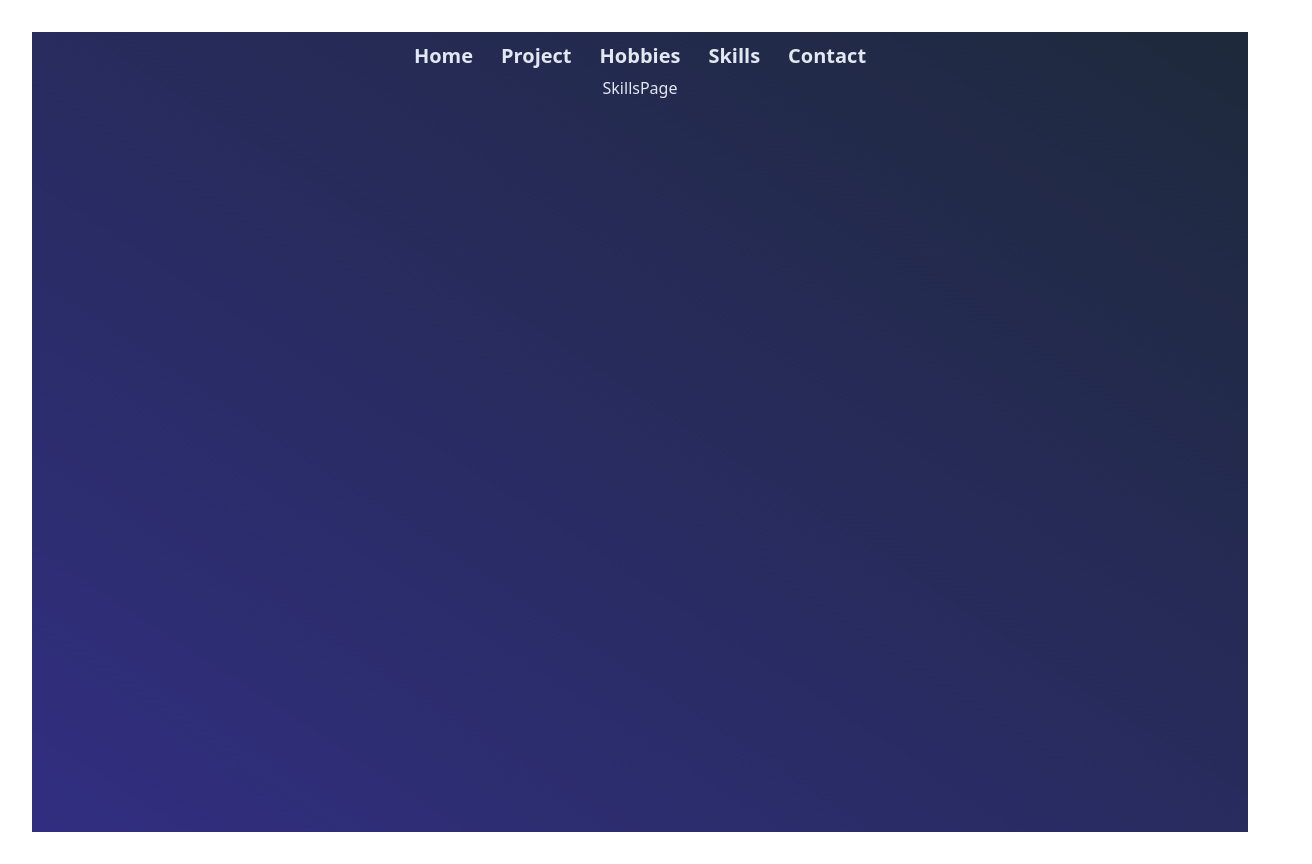
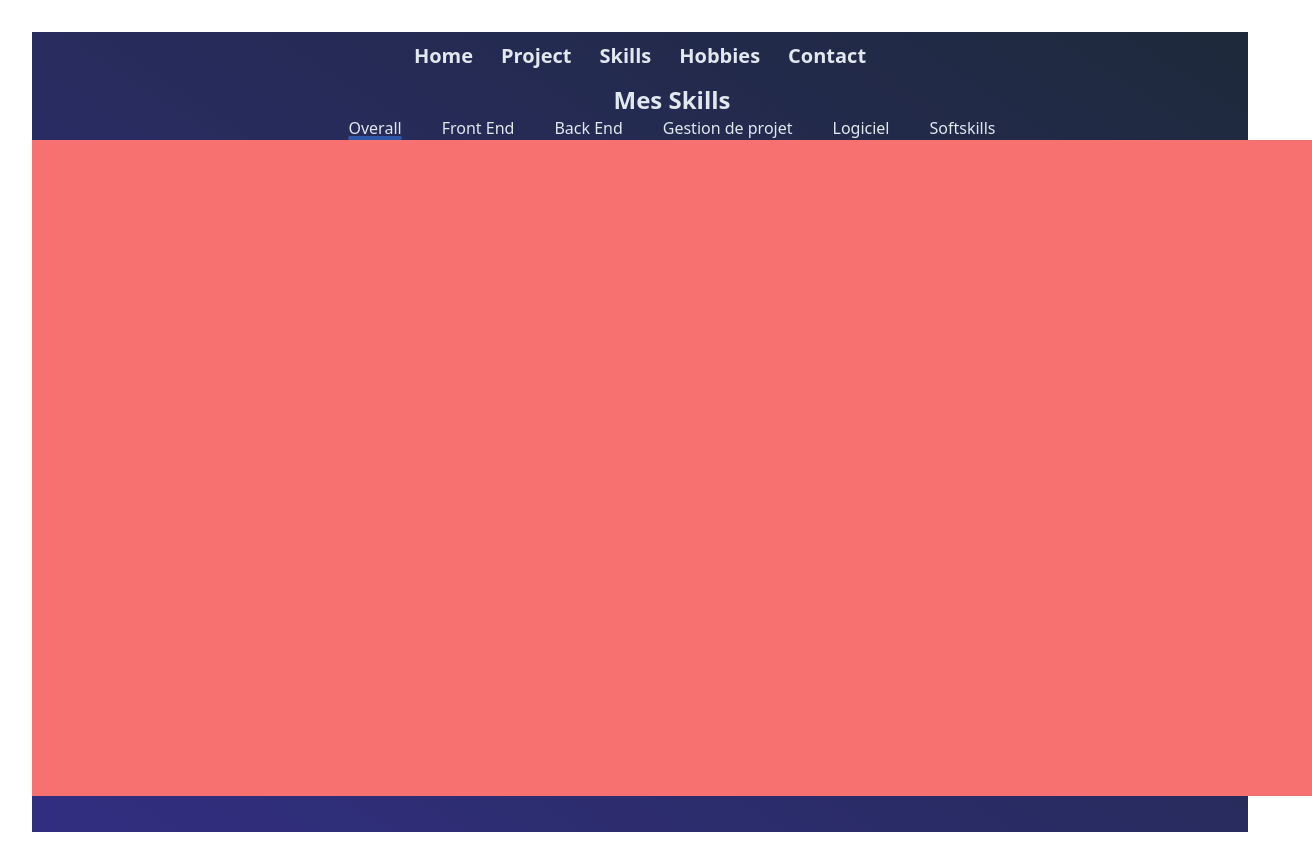
Before and after one commit to alsonrova/alsonrova.github.io, a React (Vite) app: page /skills in a window 1280 px wide. Shown: the whole page, 1312 px wide, since content can reach past the window. Built offline with nearby package versions, Linux system fonts and the light colour scheme.

Commit message:
skills page

```diff
--- a/src/Component/Navbar.jsx
+++ b/src/Component/Navbar.jsx
@@ -6,8 +6,8 @@ function Navbar() {
     <div className="w-full h-[5vh] flex items-center justify-center gap-5 z-10">
        <NavbarItem link={"/"} text={"Home"} />
        <NavbarItem link={"/project"} text={"Project"} />
+       <NavbarItem link={"/skills"} text={"Skills"} />
        <NavbarItem link={"/hobbies"} text={"Hobbies"} />
-       <NavbarItem link={"/skills"} text={"Skills"} />
        <NavbarItem link={"/contact"} text={"Contact"} />
     </div>
   )
--- a/src/Component/ProjectPage/ProjectModal.jsx
+++ b/src/Component/ProjectPage/ProjectModal.jsx
@@ -25,17 +25,17 @@ function ProjectModal({project,isShow,setIsShow}) {
             animate={{ opacity: 1, y: 0 }}
             exit={{ opacity: 0, y: 25 }}
             transition={{ duration: 0.2 }}
-            className="w-[320px] lg:w-[1200px] h-[620px] bg-slate-100/60 backdrop-blur shadow rounded-sm rounded-ss-xl flex relative"
+            className="w-[320px] lg:w-[1200px] h-[620px] bg-slate-100/60 backdrop-blur shadow rounded-sm rounded-ss-xl flex flex-wrap relative"
           >
             <motion.div
               whileHover={{ scale: 1.4 }}
-              className="absolute top-3 right-4 text-2xl text-red-700 bg-slate-800/20 rounded-md cursor-pointer"
+              className="absolute top-3 right-4 text-2xl text-red-700 bg-slate-800/20 rounded-md cursor-pointer z-10"
               onClick={() => setIsShow(false)}
             >
               <IoMdClose />
               <IoMdClose className="absolute top-0 animate-ping" />
             </motion.div>
-            <div className="w-1/2 px-2 py-1">
+            <div className="w-full lg:w-1/2 px-2 py-1 h-2/3 lg:h-auto">
               <h1 className="uppercase text-4xl flex items-center gap-2">
                 <img src={project.icon} className="w-10 h-10 animate-pulse" alt="project icon"/>
                 {project.title}
@@ -60,10 +60,10 @@ function ProjectModal({project,isShow,setIsShow}) {
                 {project.description}
               </div>
             </div>
-            <div className="w-1/2 flex justify-center">
+            <div className="w-full lg:w-1/2 h-1/3 lg:h-auto flex justify-center -order-1 lg:order-1">
               <motion.div
               whileHover={{scale:1.04}}
-              className="lg:w-[500px] lg:mt-5 bg-slate-50 h-[300px] overflow-hidden rounded-md">
+              className="lg:w-[500px] w-[300px] lg:mt-5 bg-slate-50 lg:h-[300px] h-[200px] overflow-hidden rounded-md ">
                 <motion.img
                 ref={imageRef}
                 drag="y"
--- a/src/Component/SkillsPage.jsx
+++ b/src/Component/SkillsPage.jsx
@@ -1,6 +1,101 @@
+import { useState } from "react"
+import BackEndSkillsPage from "./SkillsPage/BackEndSkillsPage"
+import OverallSkillsPage from "./SkillsPage/OverallSkillsPage"
+import { motion } from "framer-motion"
+import FrontEndSkillsPage from "./SkillsPage/FrontEndSkillsPage"
+import SoftskillsSkillsPage from "./SkillsPage/SoftskillsSkillsPage"
+import SoftwaresPage from "./SkillsPage/SoftwaresPage"
+
 function SkillsPage() {
+  const [selector,setSelector] = useState(0)
+  const category = [
+    {
+      id:0,
+      title:"Overall",
+      component: <OverallSkillsPage />
+    },
+    {
+      id:1,
+      title:"Front End",
+      component: <FrontEndSkillsPage />
+    },
+    {
+      id:2,
+      title:"Back End",
+      component: <BackEndSkillsPage />
+    },
+    {
+      id:3,
+      title:"Gestion de projet",
+      component: <OverallSkillsPage />
+    },
+    {
+      id:4,
+      title:"Logiciel",
+      component: <SoftwaresPage />
+    },
+    {
+      id:5,
+      title:"Softskills",
+      component: <SoftskillsSkillsPage />
+    },
+
+  ]
+
+  function handleCategory(index){
+    console.log("click")
+    setSelector(index)
+    console.log(selector)
+
+  }
+
   return (
-    <div>SkillsPage</div>
+    <div className="w-screen h-[90vh] overflow-hidden">
+      <h1 className="w-full text-2xl font-semibold text-center mt-2">
+        Mes Skills
+      </h1>
+      <div className="w-full flex justify-center gap-10">
+        {
+          category.map((item,index)=>{
+            return<div
+                  className="relative"
+                  onClick={()=>handleCategory(index)}
+                  >
+                    {item.title}
+                    {selector === index && (
+                      <motion.div
+                        className="absolute left-0 right-0 h-1 bg-blue-500/50 bottom-0 mx-auto rounded"
+                        layoutId="underline"
+                        transition={{
+                          type: "spring",
+                          stiffness: 300,
+                          damping: 30,
+                        }}
+                      />
+                    )}
+                  </div>
+          })
+        }
+      </div>
+      <motion.div className={`h-full flex`}
+        style={{
+          width: `${100 * category.length}vw`,
+        }}
+        animate={{
+          x: `-${selector * 100}vw`,
+        }}
+        transition={{
+          duration: Math.abs(selector) * 0.1,
+          ease: "easeInOut",
+        }}
+        >
+        {
+          category.map((item,index)=>{
+            return item.component
+          })
+        }
+      </motion.div>
+    </div>
   )
 }
 export default SkillsPage
--- /dev/null
+++ b/src/Component/SkillsPage/BackEndSkillsPage.jsx
@@ -0,0 +1,8 @@
+function BackEndSkillsPage() {
+    return (
+      <div className="w-screen bg-green-400 h-full">
+
+      </div>
+    )
+  }
+  export default BackEndSkillsPage
--- /dev/null
+++ b/src/Component/SkillsPage/FrontEndSkillsPage.jsx
@@ -0,0 +1,8 @@
+function FrontEndSkillsPage() {
+  return (
+    <div className="w-screen bg-yellow-400 h-full">
+
+      </div>
+  )
+}
+export default FrontEndSkillsPage
--- /dev/null
+++ b/src/Component/SkillsPage/OverallSkillsPage.jsx
@@ -0,0 +1,8 @@
+function OverallSkillsPage() {
+  return (
+    <div className="w-screen bg-red-400 h-full">
+
+    </div>
+  )
+}
+export default OverallSkillsPage
--- /dev/null
+++ b/src/Component/SkillsPage/SoftskillsSkillsPage.jsx
@@ -0,0 +1,8 @@
+function SoftskillsSkillsPage() {
+  return (
+    <div className="w-screen bg-green-400 h-full">
+
+      </div>
+  )
+}
+export default SoftskillsSkillsPage
--- /dev/null
+++ b/src/Component/SkillsPage/SoftwaresPage.jsx
@@ -0,0 +1,8 @@
+function SoftwaresPage() {
+  return (
+    <div className="w-screen bg-emerald-400 h-full">
+
+      </div>
+  )
+}
+export default SoftwaresPage
--- a/src/utils/Project.js
+++ b/src/utils/Project.js
@@ -1,5 +1,6 @@
 import investIcon from "/assets/investlocatif_icon.svg"
 import investFullScreen from "/assets/investissementlocatifFullscreen.png"
+import mathprepaFullScreen from "/assets/mathprepaFullScreen.png"
 
 const Project = [
     {
@@ -17,7 +18,7 @@ const Project = [
       url: "https://www.math-prepa.fr/",
       status : "En ligne",
       description : ["Investissement Locatif est une marque déposée qui vise à aider les gens à integrer le monde de l'investissement immobilier.", "Grace à une plateforme pensé de A à Z pour ce besoin, elle "],
-      image : "skflsjq",
+      image : mathprepaFullScreen,
       icon : investIcon
     }
   ]
```
Also changed, not shown: 1 other file (tests, documents, lock files or other folders).
